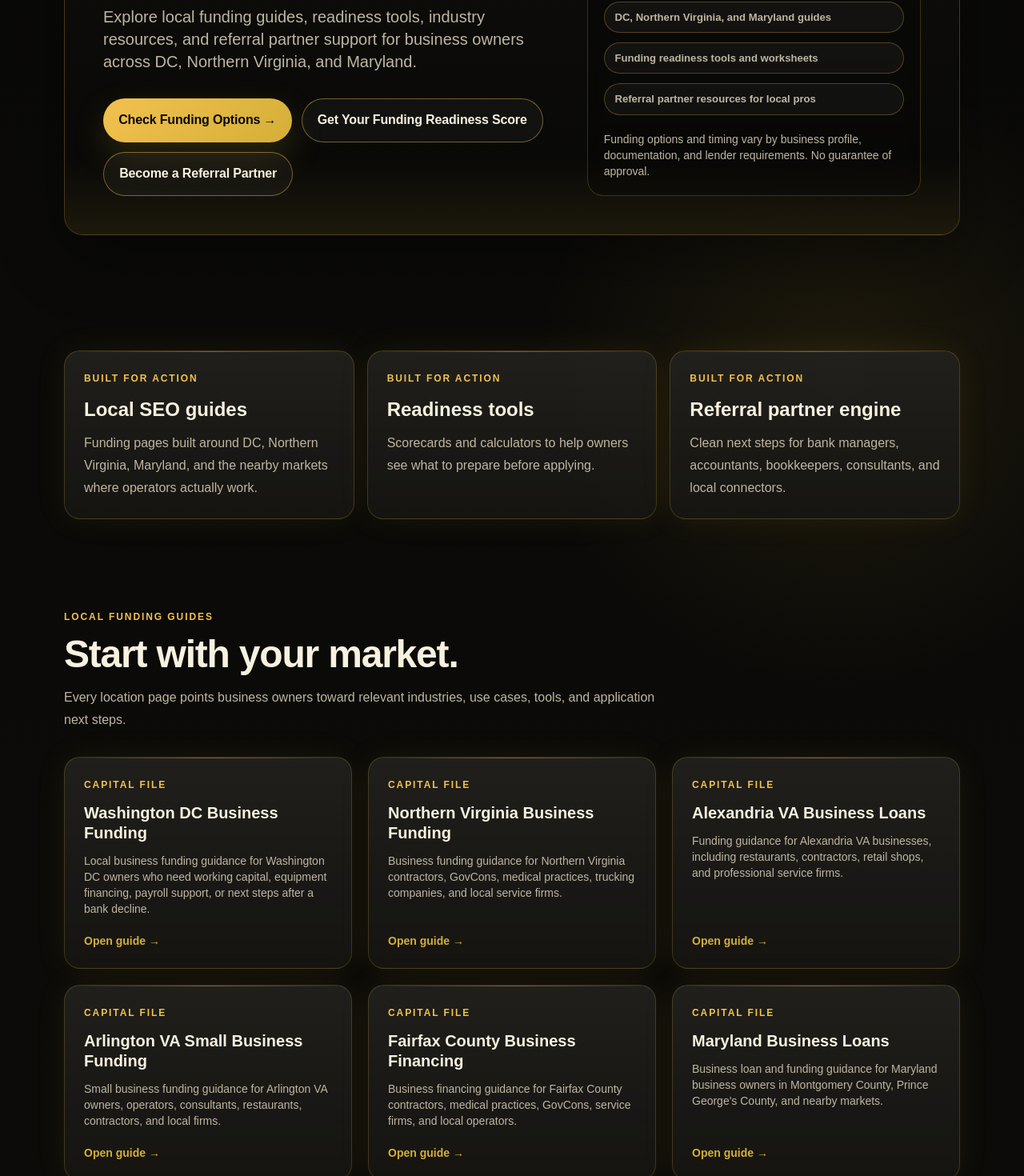
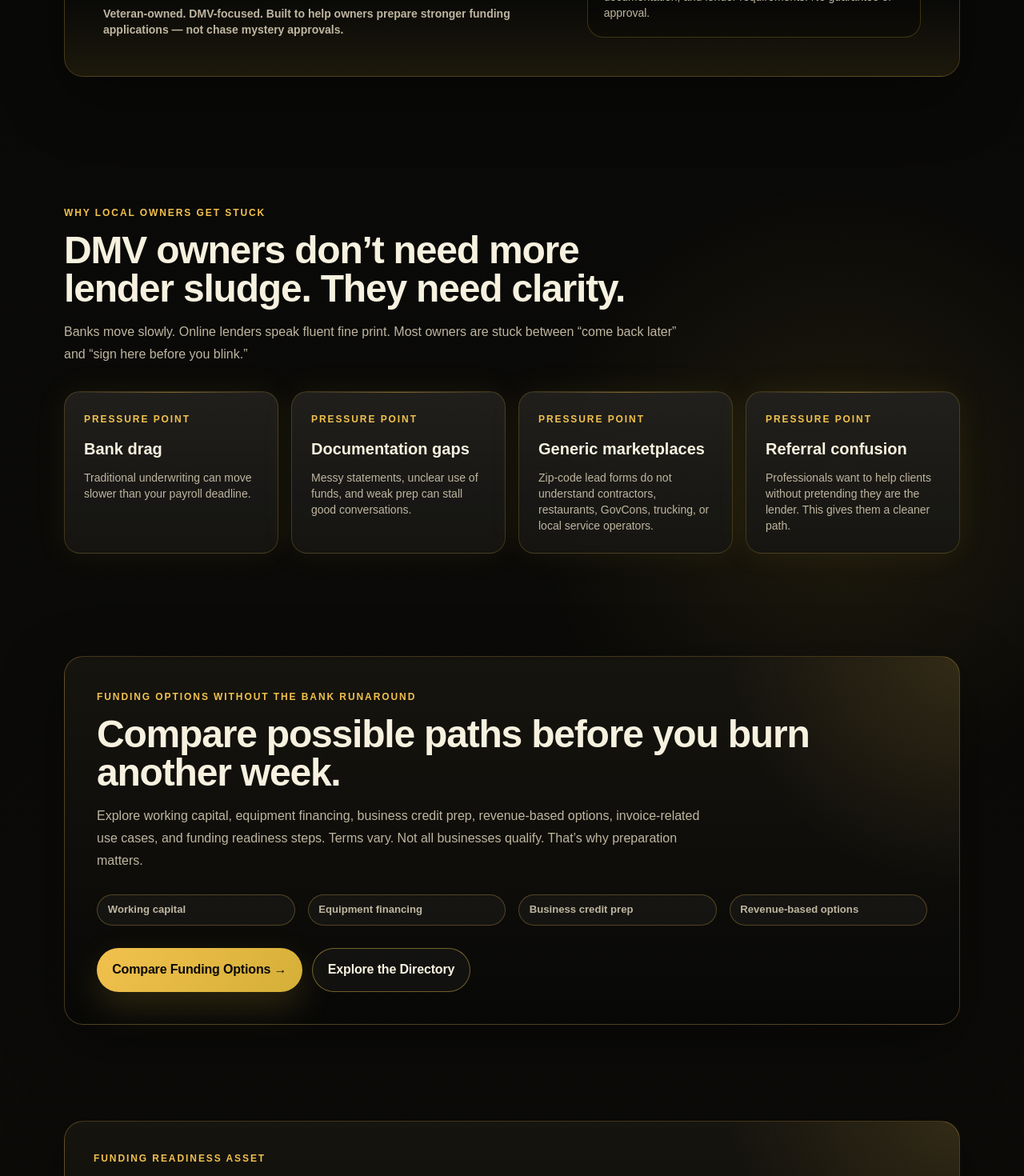
Before and after one commit to JFeimster/dmv-bizfund-os, a Next.js app: page / in a window 1280 px wide. Shown: the part 860-2330 px from the top of the page at 80% size. Built offline with nearby package versions, Linux system fonts and the light colour scheme.

Commit message:
Rewrite homepage conversion flow and section hierarchy

```diff
--- a/app/page.tsx
+++ b/app/page.tsx
@@ -20,37 +20,69 @@ export default function HomePage() {
   return (
     <>
       <Hero
-        eyebrow="Local Capital Intelligence Hub"
-        title="Business funding guidance for DMV owners who need options — not the bank runaround."
-        subtitle="Explore local funding guides, readiness tools, industry resources, and referral partner support for business owners across DC, Northern Virginia, and Maryland."
-        primaryLabel={market.primaryCTA}
+        eyebrow="The DMV Funding Resource Center"
+        title="DMV business funding clarity without the bank runaround."
+        subtitle="Local funding guides, tools, readiness checklists, and referral resources for DC, Northern Virginia, and Maryland business owners who need options — not another generic loan portal in a cheap suit."
+        primaryLabel="Check Funding Options"
         primaryHref="/apply"
-        secondaryLabel={market.secondaryCTA}
+        secondaryLabel="Use the Funding Readiness Scorecard"
         secondaryHref="/tools/dmv-funding-readiness-scorecard"
-        tertiaryLabel={market.partnerCTA}
+        tertiaryLabel="Refer a Business Owner"
         tertiaryHref="/partner"
+        trustLine="Veteran-owned. DMV-focused. Built to help owners prepare stronger funding applications — not chase mystery approvals."
       />
 
-      <section className="container py-12">
-        <div className="grid gap-4 md:grid-cols-3">
+      <section className="container py-12 md:py-16">
+        <div className="mb-8 max-w-3xl">
+          <p className="kicker">Why local owners get stuck</p>
+          <h2 className="mt-3 text-3xl font-black tracking-tight md:text-5xl">DMV owners don’t need more lender sludge. They need clarity.</h2>
+          <p className="mt-4 text-muted">Banks move slowly. Online lenders speak fluent fine print. Most owners are stuck between “come back later” and “sign here before you blink.”</p>
+        </div>
+        <div className="grid gap-4 md:grid-cols-2 lg:grid-cols-4">
           {[
-            ["Local SEO guides", "Funding pages built around DC, Northern Virginia, Maryland, and the nearby markets where operators actually work."],
-            ["Readiness tools", "Scorecards and calculators to help owners see what to prepare before applying."],
-            ["Referral partner engine", "Clean next steps for bank managers, accountants, bookkeepers, consultants, and local connectors."]
+            ["Bank drag", "Traditional underwriting can move slower than your payroll deadline."],
+            ["Documentation gaps", "Messy statements, unclear use of funds, and weak prep can stall good conversations."],
+            ["Generic marketplaces", "Zip-code lead forms do not understand contractors, restaurants, GovCons, trucking, or local service operators."],
+            ["Referral confusion", "Professionals want to help clients without pretending they are the lender. This gives them a cleaner path."]
           ].map(([title, text]) => (
             <div className="card p-6" key={title}>
-              <p className="kicker">Built for action</p>
-              <h2 className="mt-3 text-2xl font-black">{title}</h2>
-              <p className="mt-3 text-muted">{text}</p>
+              <p className="kicker">Pressure point</p>
+              <h3 className="mt-3 text-xl font-black">{title}</h3>
+              <p className="mt-3 text-sm text-muted">{text}</p>
             </div>
           ))}
         </div>
       </section>
 
+      <section className="container py-12 md:py-16">
+        <div className="command-panel p-6 md:p-10">
+          <p className="kicker">Funding options without the bank runaround</p>
+          <h2 className="mt-3 max-w-4xl text-3xl font-black tracking-tight md:text-5xl">Compare possible paths before you burn another week.</h2>
+          <p className="mt-4 max-w-3xl text-muted">Explore working capital, equipment financing, business credit prep, revenue-based options, invoice-related use cases, and funding readiness steps. Terms vary. Not all businesses qualify. That’s why preparation matters.</p>
+          <div className="mt-7 grid gap-4 md:grid-cols-2 lg:grid-cols-4">
+            {["Working capital", "Equipment financing", "Business credit prep", "Revenue-based options"].map((item) => (
+              <div className="trust-pill" key={item}>{item}</div>
+            ))}
+          </div>
+          <div className="mt-7 flex flex-col gap-3 sm:flex-row sm:flex-wrap">
+            <a className="btn btn-primary" href="/apply">Compare Funding Options →</a>
+            <a className="btn btn-secondary" href="/directory">Explore the Directory</a>
+          </div>
+        </div>
+      </section>
+
+      <LeadMagnetBlock
+        title="Not sure what funding fits? Start with the scorecard."
+        description="Use the DMV Funding Readiness Scorecard to review revenue, time in business, credit posture, documentation, urgency, and likely next steps before you apply. It is not an approval decision — it is your funding posture check."
+        href="/tools/dmv-funding-readiness-scorecard"
+        cta="Check My Funding Readiness"
+      />
+
       <CardGrid
         eyebrow="Local funding guides"
         title="Start with your market."
-        description="Every location page points business owners toward relevant industries, use cases, tools, and application next steps."
+        description="Every location page points business owners toward relevant industries, use cases, tools, and application next steps across DC, Northern Virginia, and Maryland."
+        ctaLabel="Explore local guide"
         items={locations.map((item) => ({
           title: item.title,
           description: item.metaDescription,
@@ -59,9 +91,10 @@ export default function HomePage() {
       />
 
       <CardGrid
-        eyebrow="Industry guides"
+        eyebrow="Industry funding guides"
         title="Your cash-flow problems are not generic."
-        description="Contractors, restaurants, GovCons, trucking companies, and medical practices need different funding conversations."
+        description="Contractors, restaurants, GovCons, trucking companies, medical practices, and local operators need different funding conversations."
+        ctaLabel="Open industry guide"
         items={industries.map((item) => ({
           title: item.title,
           description: item.summary,
@@ -69,17 +102,23 @@ export default function HomePage() {
         }))}
       />
 
-      <LeadMagnetBlock
-        title="DMV Funding Readiness Scorecard"
-        description="Get a practical read on what to prepare before applying. No magic wand. No guaranteed approval circus. Just clarity."
-        href="/tools/dmv-funding-readiness-scorecard"
-        cta="Get Your Score"
+      <CardGrid
+        eyebrow="Tools built for business owners"
+        title="Run the numbers before the numbers run you."
+        description="Start with the scorecard or estimate the gap before cash flow turns into a circus fire. Useful beats fancy."
+        ctaLabel="Use tool"
+        items={tools.map((item) => ({
+          title: item.title,
+          description: item.summary,
+          href: `/tools/${item.slug}`
+        }))}
       />
 
       <CardGrid
         eyebrow="Funding use cases"
         title="When the bill shows up before the revenue does."
         description="Use-case pages connect urgency to preparation, documents, realistic options, and the apply path."
+        ctaLabel="Review use case"
         items={useCases.map((item) => ({
           title: item.title,
           description: item.problemDescription,
@@ -87,20 +126,9 @@ export default function HomePage() {
         }))}
       />
 
-      <CardGrid
-        eyebrow="Tools"
-        title="Clarity beats panic."
-        description="Start with the scorecard or estimate the gap before cash flow turns into a circus fire."
-        items={tools.map((item) => ({
-          title: item.title,
-          description: item.summary,
-          href: `/tools/${item.slug}`
-        }))}
-      />
-
       <ReferralPartnerCTA />
       <NewsletterCTA />
-      <CTASection />
+      <CTASection variant="final" />
       <FAQBlock faqs={faqs} />
       <ComplianceNote />
     </>
```
